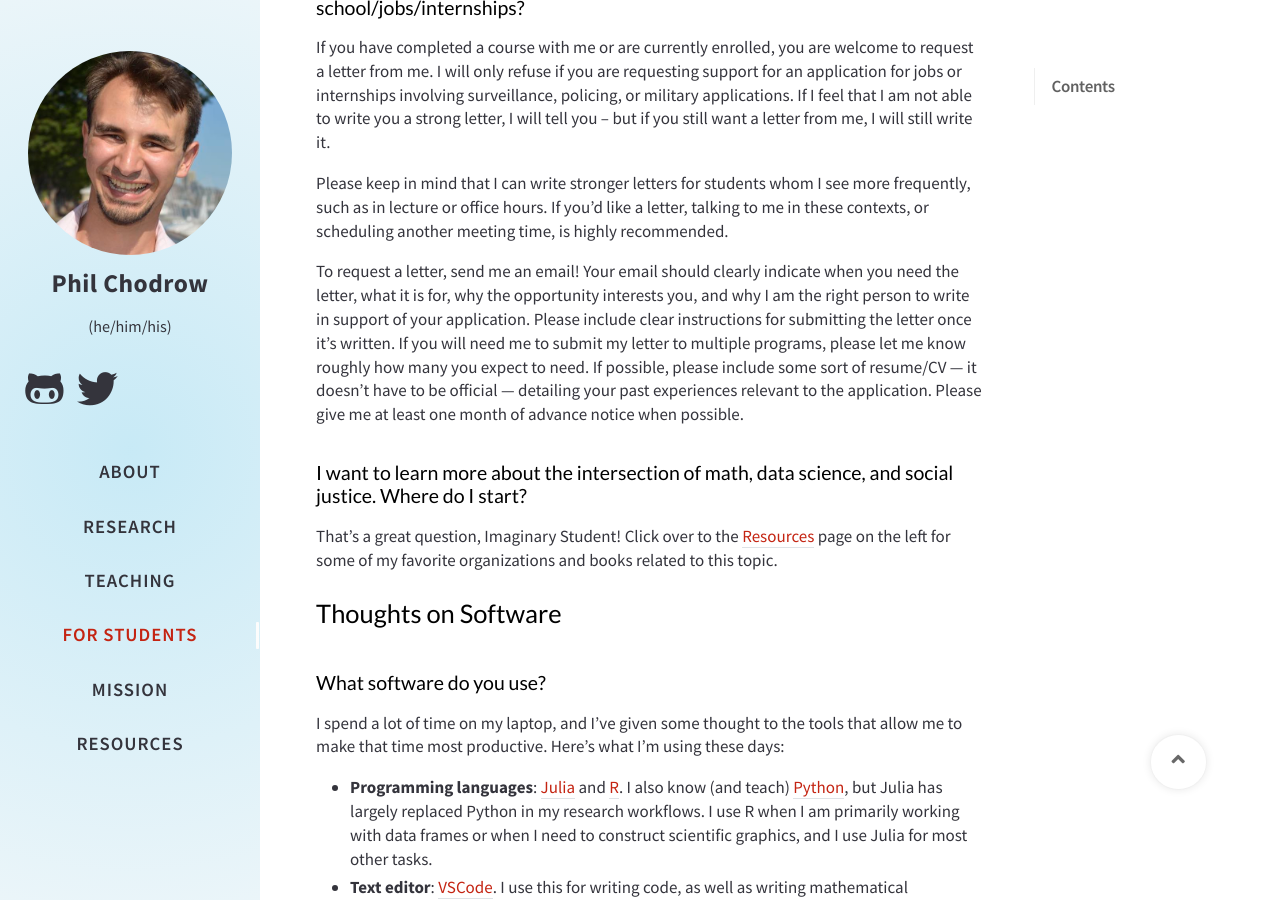
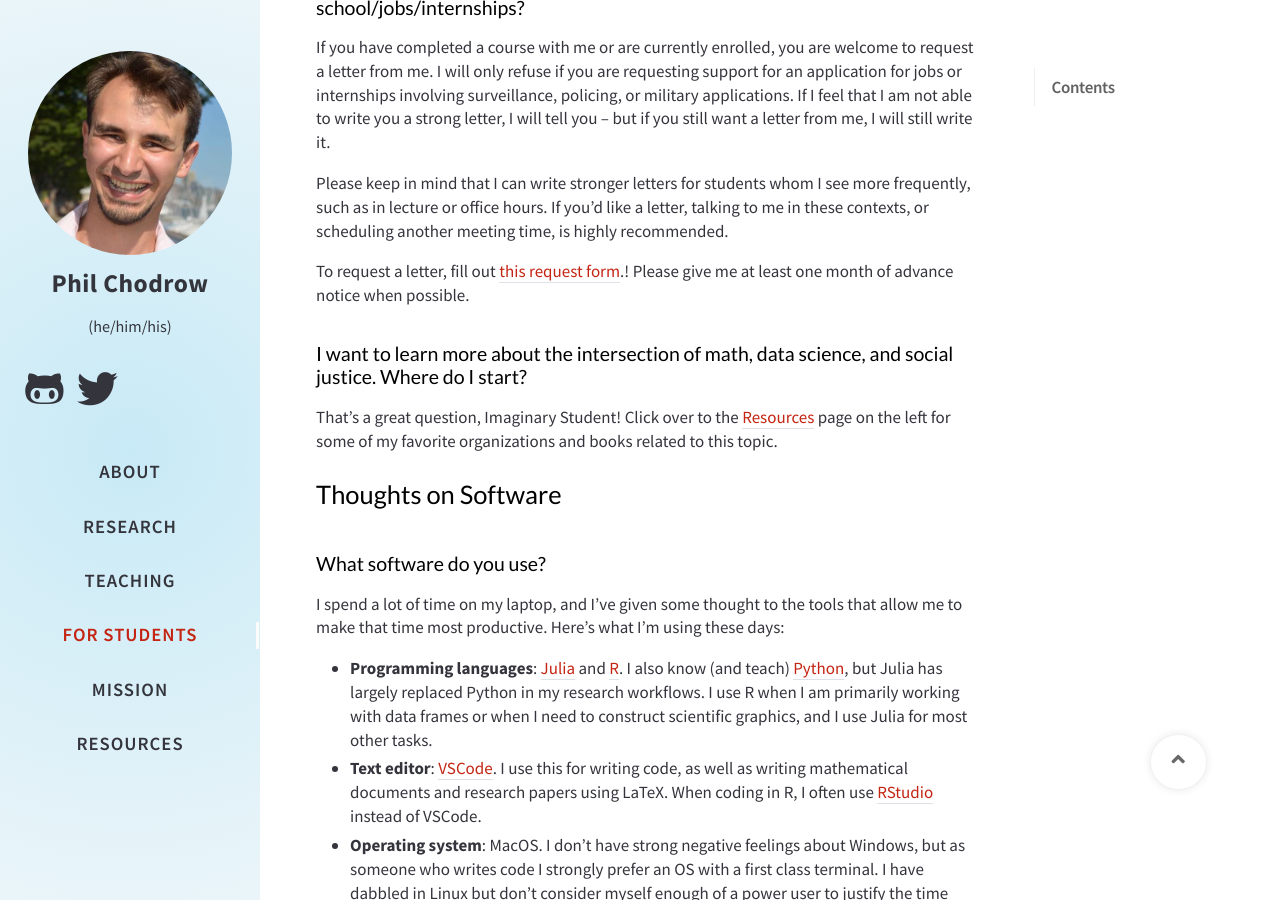
Before and after one commit to PhilChodrow/UCLA-website, a Jekyll site: the page built from _tabs/for-students.md, in a window 1280 px wide and 900 px high, scrolled down 3748 px. Built offline with Jekyll 4.4.1, drawn with Linux system fonts in a browser that asks for light colours; nearby versions of some CDN libraries; comment, search, counter and statistics services are not loaded; a style sheet for code colours, icons or effects is not loaded.

Commit message:
misc update

```diff
--- a/_tabs/for-students.md
+++ b/_tabs/for-students.md
@@ -97,7 +97,7 @@ If you have completed a course with me or are currently enrolled, you are welcom
 
 Please keep in mind that I can write stronger letters for students whom I see more frequently, such as in lecture or office hours. If you’d like a letter, talking to me in these contexts, or scheduling another meeting time, is highly recommended.
 
-To request a letter, send me an email! Your email should clearly indicate when you need the letter, what it is for, why the opportunity interests you, and why I am the right person to write in support of your application. Please include clear instructions for submitting the letter once it’s written. If you will need me to submit my letter to multiple programs, please let me know roughly how many you expect to need. If possible, please include some sort of resume/CV — it doesn’t have to be official — detailing your past experiences relevant to the application. Please give me at least one month of advance notice when possible.
+To request a letter, fill out [this request form](https://forms.gle/tL79wtFrfHC5Vspw7).! Please give me at least one month of advance notice when possible.
 
 #### I want to learn more about the intersection of math, data science, and social justice. Where do I start?
 That's a great question, Imaginary Student! Click over to the [Resources](/resources) page on the left for some of my favorite organizations and books related to this topic.
```
Also changed, not shown: _tabs/resources.md (+1 -0 lines).
